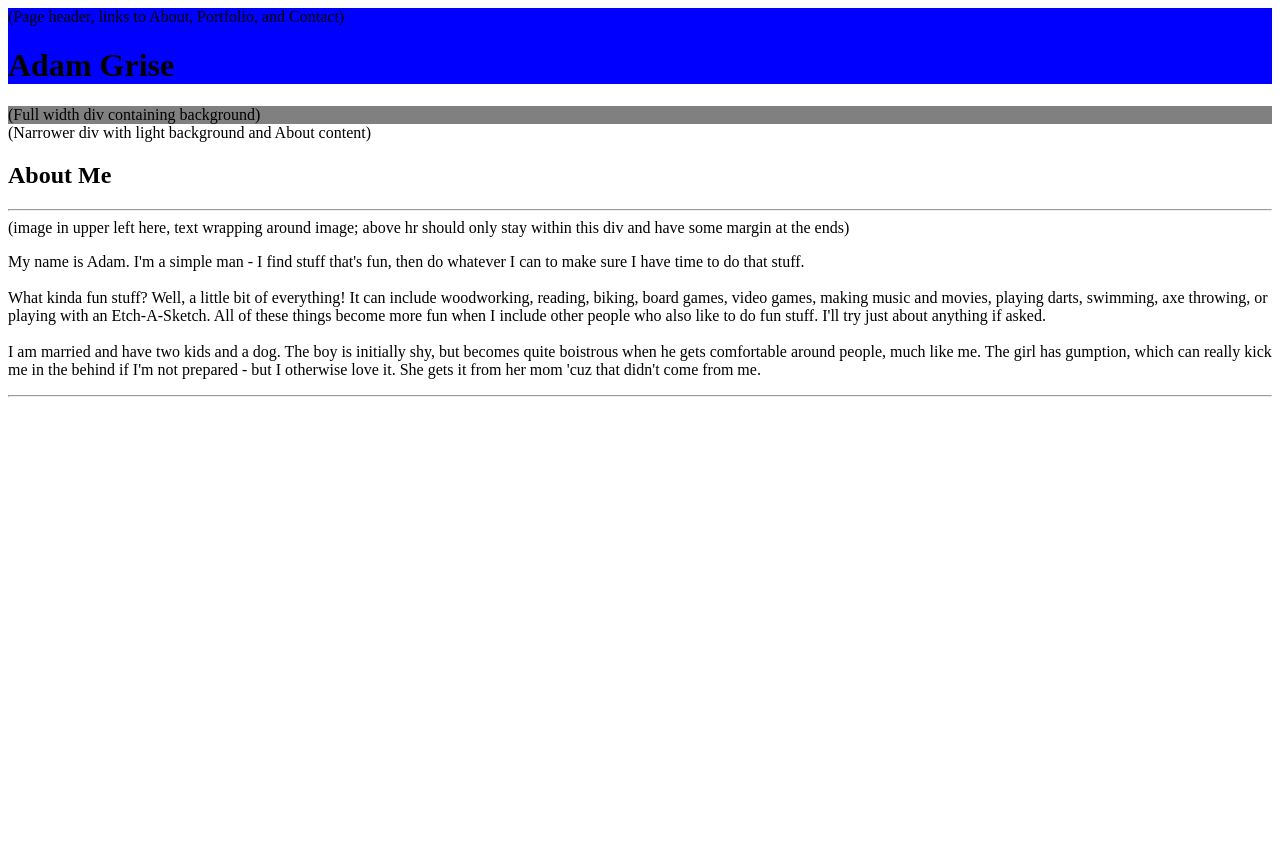
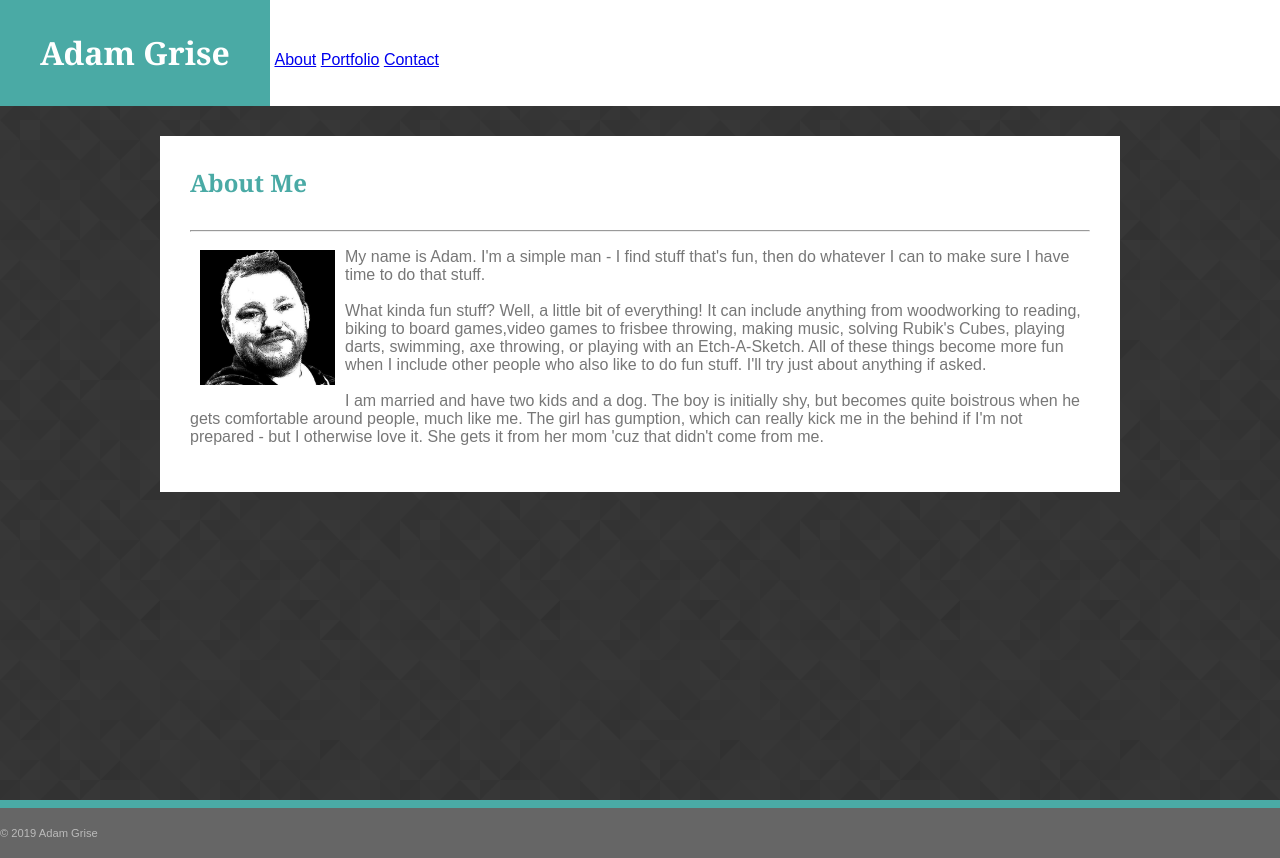
Before and after one commit to AdamWGrise/Basic-Portfolio, a plain HTML site: page index.html in a window 1280 px wide. Before the commit the page ends 800 px from the top, so only its background shows below. Drawn offline with Linux system fonts and the light colour scheme.

Commit message:
index page formatting, css

```diff
--- a/assets/css/style.css
+++ b/assets/css/style.css
@@ -1,12 +1,77 @@
-/******** CLASSES *********/
-.mainbg {
-    background-color:gray;
+/********  TAGS   *********/
+html {
+    height:100%;
 }
 
-.maincontent {
-    background-color:white;
+body{
+    color:#777777;
+    font-family:'Arial','Helvetica Neue', Helvetica, sans-serif;
+    background-color:#002200;
+    background-image:url("../images/prism.png");
+    margin:0 auto auto;
+    min-height: 100%;
+    position:relative;
+    padding-bottom:58px;
+} /* Body background pattern credited to Michal at toptal.com Subtle Patterns. */
+
+h2 {
+    color:#4aaaa5;
+    font-family: 'Georgia', Times,'Times New Roman', serif;
+    margin:0 auto auto;
+    padding:0 0 5px;
 }
 
-.header {
-    background-color:blue;
+/******** CLASSES *********/
+
+.middlecontainer {
+    width:900px;
+    background-color:#ffffff;
+    border-color:#dddddd;
+    margin:30px auto auto;
+    padding:30px;
 }
+
+.topcontainer {
+    padding:0;
+    margin:0 auto auto;
+    background-color:#ffffff;
+    border-color:#cccccc;
+}
+
+.bottomcontainer {
+    background-color:#666666;
+    color: #bbbbbb;
+    font-size: 0.7rem;
+    border-top: 8px solid #4aaaa5;
+    height:50px;
+    position:absolute;
+    left:0;
+    right:0;
+    bottom:0;
+    display: flex;
+    align-items: center;
+    text-align: center;
+}
+
+.profilepic {
+    width:15%;
+    float: left;
+    margin: 10px;
+}
+
+.title {
+    background-color:#4aaaa5;
+    color:#ffffff;
+    font-family: 'Georgia', Times,'Times New Roman', serif;
+    margin:0 auto auto;
+    padding:10px;
+    display:inline-block;
+    width: 250px;
+    text-align:center;
+    position:relative;
+}
+
+.links {
+    display:inline-block;
+    position:relative;
+}
--- a/index.html
+++ b/index.html
@@ -1,5 +1,6 @@
 <!DOCTYPE html>
 <html>
+
 <head>
     <meta charset="utf-8">
     <title>Adam G's Home Page</title>
@@ -7,26 +8,50 @@
     <link rel="stylesheet" type="text/css" media="screen" href="assets/css/style.css">
     <script src="#"></script>
 </head>
+<!-- The main div containing the body and everything should be 960px wide.
+
+BONUS: Make your pages more sophisticated by adding style to text links, to image links, and to buttons for when a user hovers their cursor over them. A CSS hover tutorial can be found here: http://www.codeitpretty.com/2013/06/how-to-use-css-hover-effects.html
+
+You can use Adobe Kuler (https://color.adobe.com/create/color-wheel/) to find colors that match the theme (in this case, the primary color is Teal #4aaaa5).
+
+Make a "sticky footer." You will notice the dark grey footer will always rest just below the content. This is fine whenever your site has enough content to push it down past the height of most monitors. But if there isn't much content in the body, the footer could rest in the middle of the page:
+
+-Try to code the footer in a way that it will always remain at the bottom of the page, no matter how short the content is. A sticky footer tutorial can be found here: https://css-tricks.com/couple-takes-sticky-footer/
+-Give the Footer the following CSS:
+    border-top: 8px solid #4aaaa5;-->
+
 <body>
-    <div class="header">(Page header, links to About, Portfolio, and Contact)
-        <h1>Adam Grise</h1>
-    </div>
-    <div class="mainbg">
-        (Full width div containing background)
-        <div class="maincontent">
-            (Narrower div with light background and About content)
-            <h2>About Me</h2>
-            <hr>
-            (image in upper left here, text wrapping around image; above hr should only stay within this div and have some margin at the ends)
-            <p>
-                My name is Adam. I'm a simple man - I find stuff that's fun, then do whatever I can to make sure I have time to do that stuff.<br><br>
-                What kinda fun stuff? Well, a little bit of everything! It can include woodworking, reading, biking, board games, video games, making music and movies, playing darts, swimming, axe throwing, or playing with an Etch-A-Sketch. All of these things become more fun when I include other people who also like to do fun stuff. I'll try just about anything if asked.<br><br>
-                I am married and have two kids and a dog. The boy is initially shy, but becomes quite boistrous when he gets comfortable around people, much like me. The girl has gumption, which can really kick me in the behind if I'm not prepared - but I otherwise love it. She gets it from her mom 'cuz that didn't come from me.
-            </p>
+    <div class="topcontainer">
+        <div class="title">
+            <h1>Adam Grise</h1>
+        </div>
+        <div class="links">
+            <a href="index.html">About</a>
+            <a href="portfolio.html">Portfolio</a>
+            <a href="contact.html">Contact</a>
         </div>
     </div>
 
-    <hr>
+    <div class="middlecontainer">
+        <h2>About Me</h2><br>
+        <hr>
+        <img class="profilepic" src="assets/images/adamheadshot.png">
+        <p>
+            My name is Adam. I'm a simple man - I find stuff that's fun, then do whatever I can to make sure I have time
+            to do that stuff.<br><br>
+            What kinda fun stuff? Well, a little bit of everything! It can include anything from woodworking to reading,
+            biking to board games,video games to frisbee throwing, making music, solving Rubik's Cubes, playing darts,
+            swimming, axe throwing, or playing with an Etch-A-Sketch. All of these things become more fun when I include
+            other people who also like to do fun stuff. I'll try just
+            about anything if asked.<br><br>
+            I am married and have two kids and a dog. The boy is initially shy, but becomes quite boistrous when he gets
+            comfortable around people, much like me. The girl has gumption, which can really kick me in the behind if
+            I'm not prepared - but I otherwise love it. She gets it from her mom 'cuz that didn't come from me.
+        </p>
+    </div>
+</body>
+<div class="bottomcontainer">
+    © 2019 Adam Grise
+</div>
 
-</body>
 </html>
```
Also changed, not shown: contact.html (+15 -1 lines), portfolio.html (+15 -1 lines), assets/images/prism.png (added).
